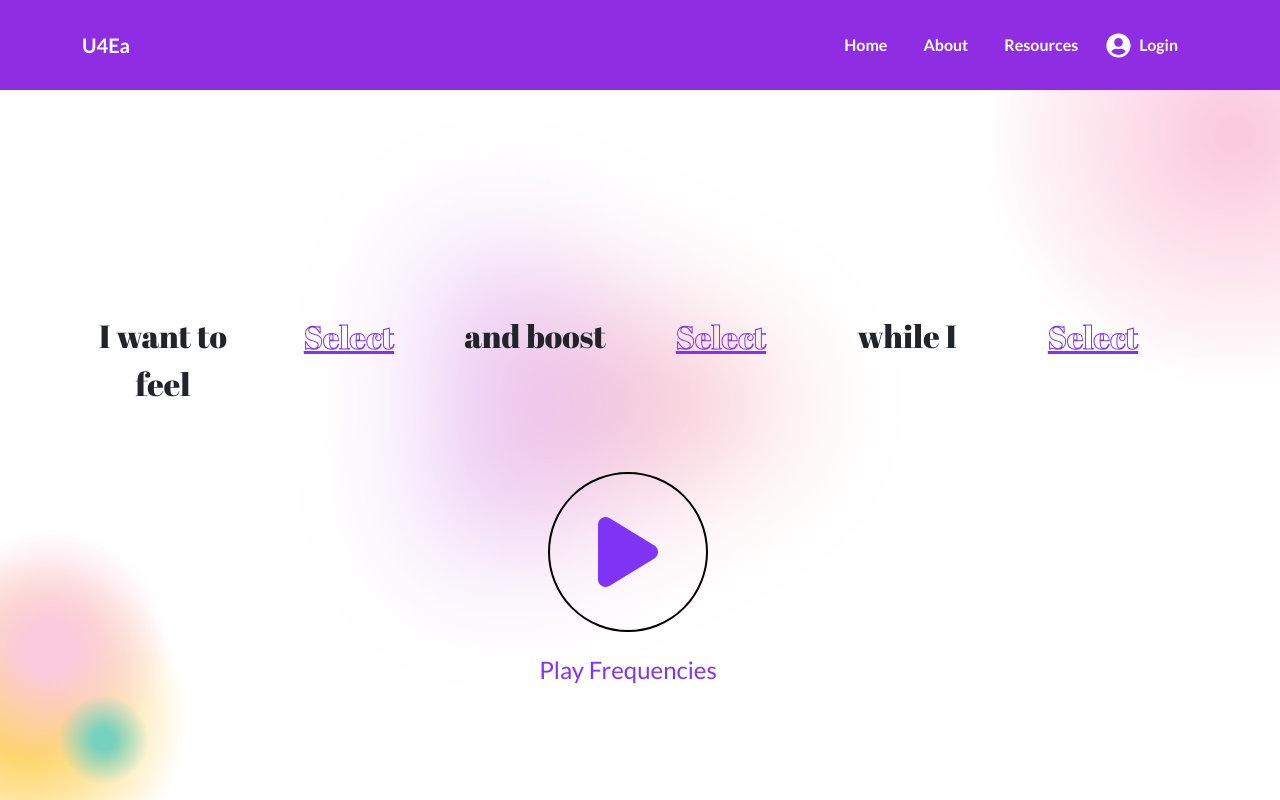
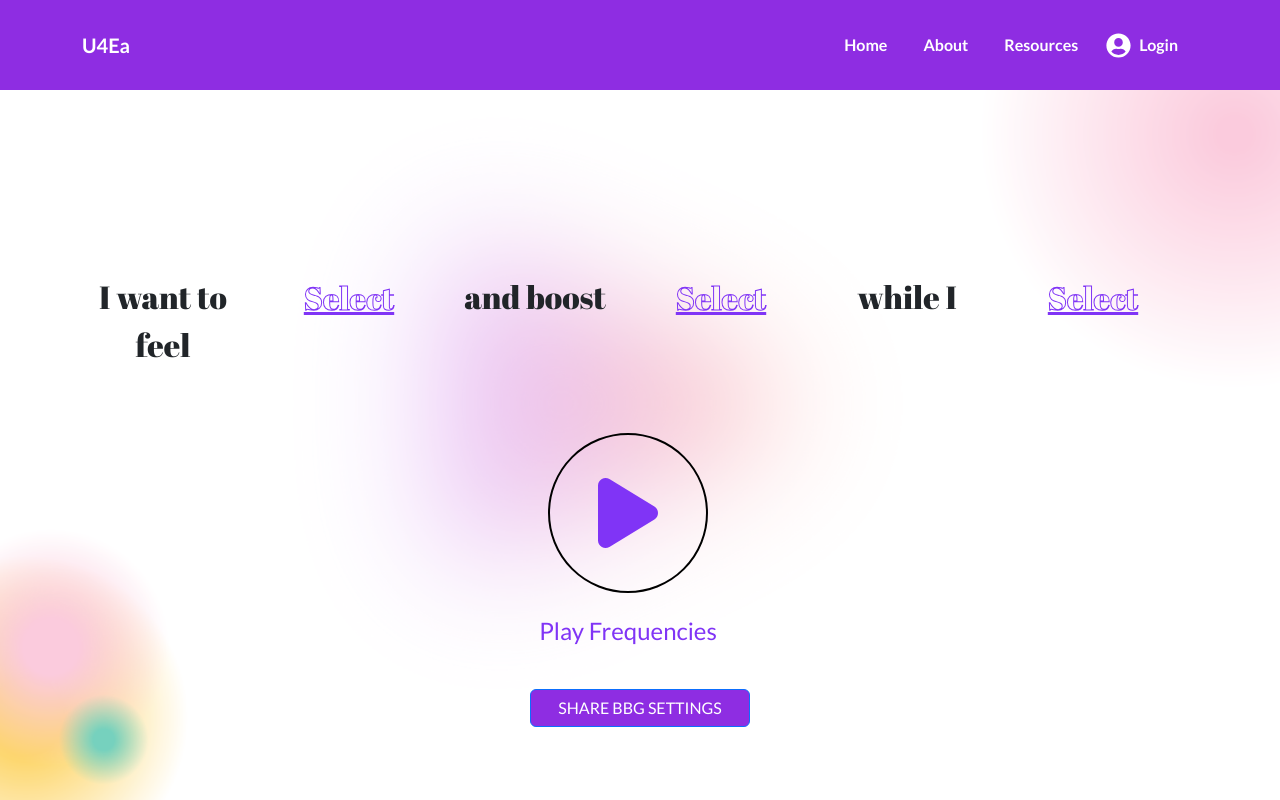
Before and after one commit to U4EaData/Landing-Page, a React (Create React App) app: page /binauralbeats in a window 1280 px wide. Built offline with nearby package versions, Linux system fonts and the light colour scheme.

Commit message:
link sharing with BBG settings working

```diff
--- a/src/components/binauralbeats/BinauralBeats.js
+++ b/src/components/binauralbeats/BinauralBeats.js
@@ -1,4 +1,5 @@
 import React, { useState, useEffect, useRef } from "react";
+import { useLocation } from 'react-router-dom';
 import "bootstrap/dist/css/bootstrap.css";
 import { Container, Col, Row } from "react-bootstrap";
 import classes from "./BinauralBeats.module.css"
@@ -22,6 +23,8 @@ function BinauralBeats() {
   const [playPauseText, setPlayPauseText] = useState("Play");
   const [icon, setIcon] = useState(faPlay)
   const [pageVisible, setPageVisible] = useState(true);
+  const location = useLocation();
+
 
   const audioContext = useRef(null);
   const oscillator1 = useRef(null);
@@ -120,6 +123,22 @@ function BinauralBeats() {
     }
   }, [playing])
 
+  useEffect(() => {
+    const params = new URLSearchParams(location.search);
+    const encodedState = params.get('settings');
+
+    if (encodedState) {
+      try {
+        const decodedState = JSON.parse(decodeURIComponent(encodedState));
+        setFeel(decodedState.feel);
+        setBoost(decodedState.boost);
+        setThingDuring(decodedState.thingDuring);
+      } catch (error) {
+        console.error('Error decoding state from URL:', error);
+      }
+    }
+  }, []);
+
   const setFrequencies = () => {
     let param3MinusMap = new Map();
     param3MinusMap.set("Self-Motivate", 1.0);
@@ -159,6 +178,14 @@ function BinauralBeats() {
       setFreq2(0.0); // Set a default value in case of an invalid calculation
     }
   }
+
+  const shareSettings = () => {
+    const serializedState = JSON.stringify({ feel, boost, thingDuring });
+    const encodedState = encodeURIComponent(serializedState);
+    const shareableLink = `${window.location.origin}${location.pathname}?settings=${encodedState}`;
+    navigator.clipboard.writeText(shareableLink)
+  };
+
   return (
       <section className={classes.sectionContainer}>
         <Container className={classes.binbeats}>
@@ -235,6 +262,11 @@ function BinauralBeats() {
                   </div>
                 </Row>
             </Row>
+            <Row className={classes.buttonandtext} id={classes.slighttoppad}>
+              <Button className={appClasses.buttonsize} onClick={shareSettings}>
+                Share BBG Settings
+              </Button>
+            </Row>
         </Container>
       </section>
   )
--- a/src/components/binauralbeats/BinauralBeats.module.css
+++ b/src/components/binauralbeats/BinauralBeats.module.css
@@ -259,3 +259,7 @@
   flex-direction: column;
   align-items: center;
 }
+
+#slighttoppad {
+  padding-top: 5vh;
+}
```
